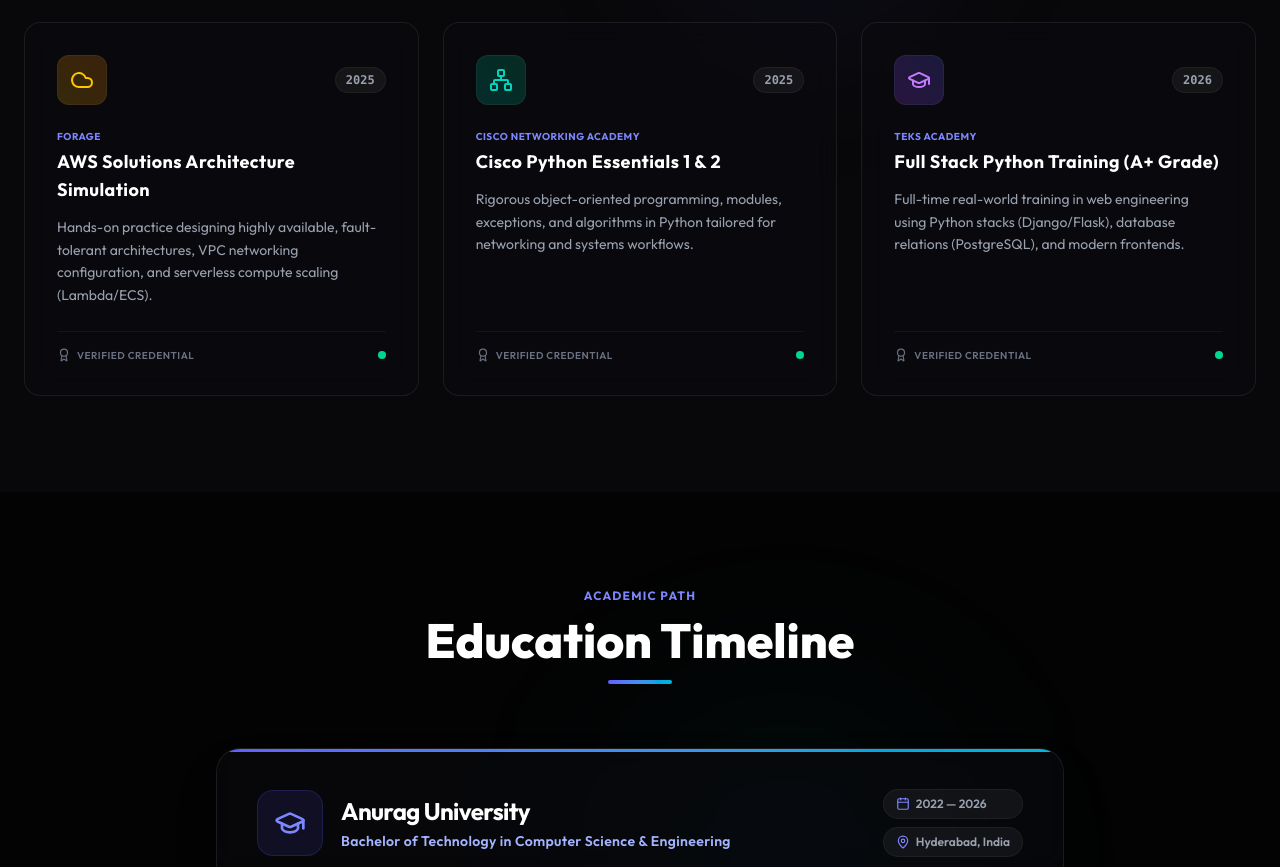
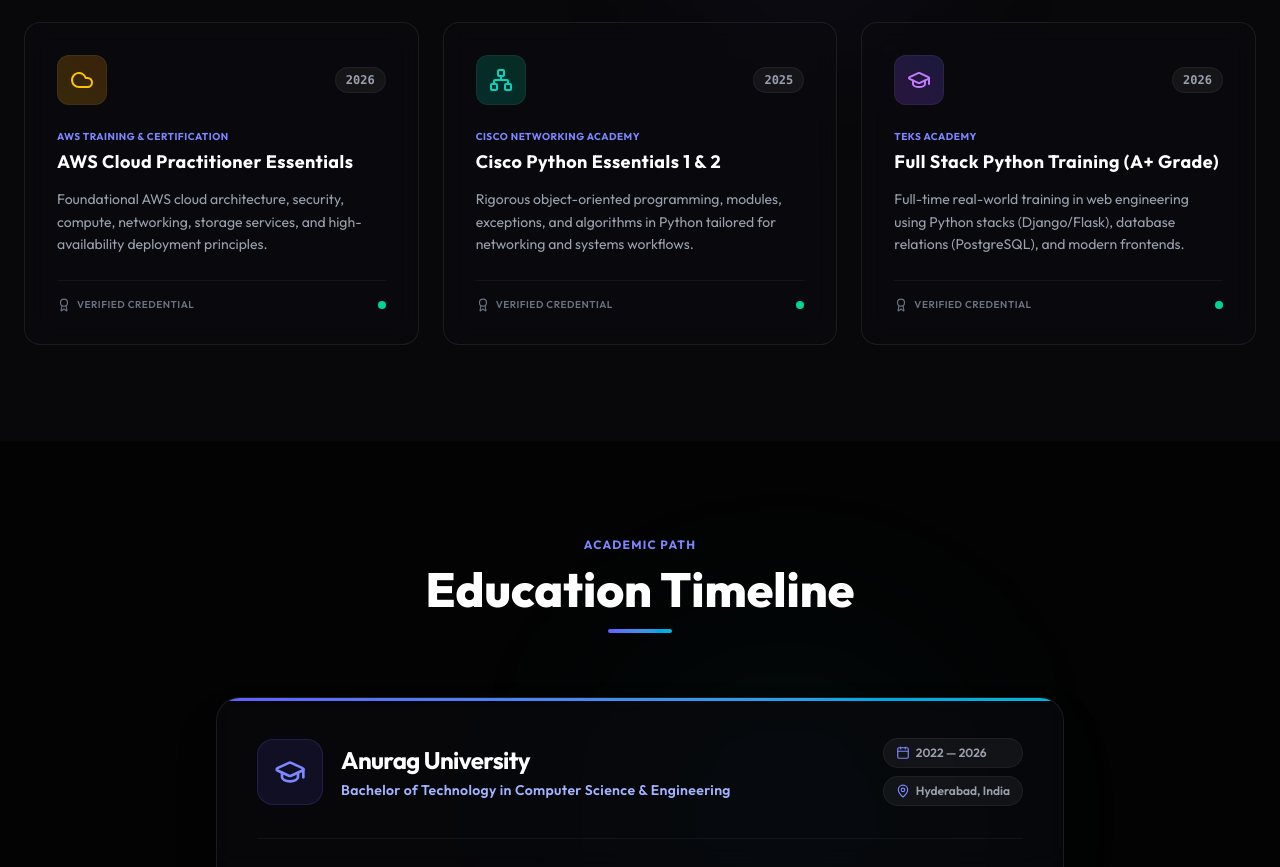
Before and after one commit to mohithreddy123-hub/portfolio, a React (Vite) app: page / in a window 1280 px wide. Shown: the part 5440-6307 px from the top of the page. Built offline with nearby package versions, Linux system fonts and the light colour scheme.

Commit message:
feat: synchronize certifications and credentials with resume

```diff
--- a/src/components/Certifications.jsx
+++ b/src/components/Certifications.jsx
@@ -27,11 +27,11 @@
     color: 'from-amber-600/20 to-yellow-500/20 text-amber-400 border-amber-600/20 shadow-amber-600/5',
   },
   {
-    title: 'AWS Solutions Architecture Simulation',
-    issuer: 'Forage',
-    year: '2025',
+    title: 'AWS Cloud Practitioner Essentials',
+    issuer: 'AWS Training & Certification',
+    year: '2026',
     icon: Cloud,
-    desc: 'Hands-on practice designing highly available, fault-tolerant architectures, VPC networking configuration, and serverless compute scaling (Lambda/ECS).',
+    desc: 'Foundational AWS cloud architecture, security, compute, networking, storage services, and high-availability deployment principles.',
     color: 'from-yellow-500/20 to-orange-400/20 text-yellow-400 border-yellow-500/20 shadow-yellow-500/5',
   },
   {
```
